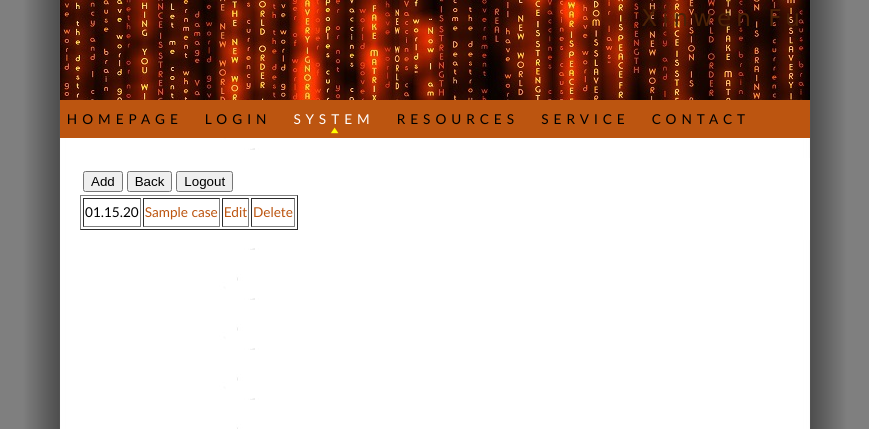
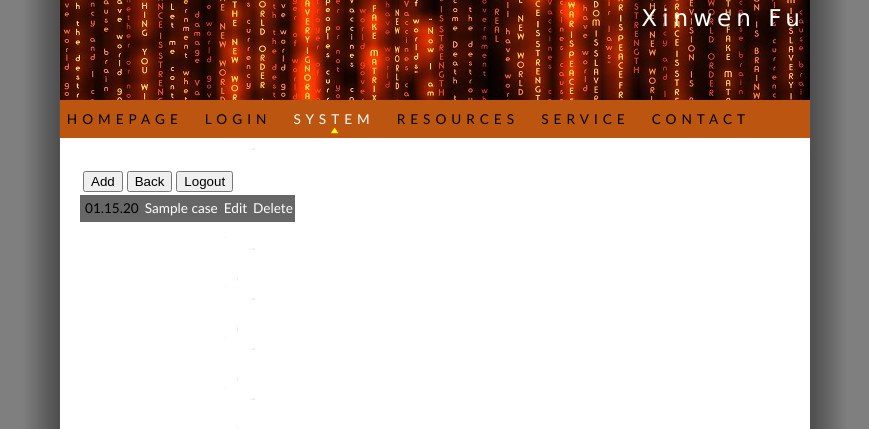
Before and after one commit to bllorens0430/fbi-news, a PHP site: page /case/view.php in a window 1280 px wide. Shown: the top 429 px of the page, without its empty margins (205-1074 px from the left). Run offline with PHP 8.4, Linux system fonts and the light colour scheme; the visitor is signed in with stand-in values (Sample User, id 1); tables that the repository leaves empty or names only in its code hold one stand-in row (values such as "Sample post").

Commit message:
case table styling

```diff
--- a/FBINews/bak/opt/lampp/htdocs/FBINews/admin.php
+++ b/FBINews/bak/opt/lampp/htdocs/FBINews/admin.php
@@ -117,7 +117,8 @@
 <html xmlns="http://www.w3.org/1999/xhtml">
 <head>
 <meta http-equiv="Content-Type" content="text/html; charset=utf-8" />
-<title>Login</title>
+<title>Admin</title>
+<link href="style.css" rel="stylesheet" type="text/css" />
 </head>
 
 <body>
--- a/FBINews/case/style.css
+++ b/FBINews/case/style.css
@@ -37,7 +37,7 @@ padding : 5px 5px 0 0;
 font : 170% verdana, "Trebuchet MS", arial, tahoma, sans-serif;
 text-align : right;
 letter-spacing : 5px;
-color : #4B2207;
+color : #fff;
 background : inherit;
 }
 			/*TOP NAVIGATION*/
@@ -302,3 +302,27 @@ margin : 0 15px 0 5px;
 	padding:4px 16px;
 	text-shadow:#FE6 0 1px 0
 }
+/* begining of case table styling */
+.oddrow {
+  background-color: #666;
+  border-right: 1px solid #666;
+}
+.oddrow a{
+  color: white;
+}
+.oddrow a:hover{
+  color: #FE6;
+}
+.oddrow td{
+  border-collapse: collapse;
+}
+#case, #case td{
+  border-collapse: collapse;
+}
+#case{
+  border-radius: 2px;
+}
+.oddrow td, .evenrow td{
+  padding-left: 5px;
+}
+/* end of table styling*/
--- a/FBINews/case/view.php
+++ b/FBINews/case/view.php
@@ -136,10 +136,10 @@
 </td>
 </tr>
 </table>
-<table border="1">
+<table id='case'>
   <?php
   $sql="SELECT * FROM cases ORDER BY news_date DESC";
-
+  $count="evenrow";
   foreach ($db->query($sql) as $test)
   {
 	$date = DateTime::createFromFormat('Y-m-d h:i:s', $test['news_date']);
@@ -152,8 +152,14 @@
 	// or supplied previously by the user. After encoding by htmlspecialchars,
 	// although "O'Reilly" is now not in its literal form in the HTML code,
 	// it will be displayed and sent properly from a form on an HTML page as seen in a browser
+	if ($count=="oddrow") {
+		$count="evenrow";
+	}
+	else{
+		$count="oddrow";
+	}
 	$id = $test['case_index'];
-	echo "<tr align='center'>";
+	echo "<tr class='$count' align='center'>";
 	echo"<td style='display:none;'><font color='black'>" .htmlspecialchars(stripslashes($test['case_index']), ENT_QUOTES, 'UTF-8')."</font></td>";
 	echo"<td><font color='black'>" . $date->format('m.d.y') . "</font></td>";
 	echo"<td><font color='black'> <a target='_blank' href='".htmlspecialchars(stripslashes($test['news_url']), ENT_QUOTES, 'UTF-8')."'>" . htmlspecialchars(stripslashes($test['news_title']), ENT_QUOTES, 'UTF-8'). "</a></font></td>";
--- a/FBINews/style.css
+++ b/FBINews/style.css
@@ -37,7 +37,7 @@ padding : 5px 5px 0 0;
 font : 170% verdana, "Trebuchet MS", arial, tahoma, sans-serif;
 text-align : right;
 letter-spacing : 5px;
-color : #4B2207;
+color : #fff;
 background : inherit;
 }
 			/*TOP NAVIGATION*/
```
Also changed, not shown: FBINews/admin.php (+20 -1 lines).
